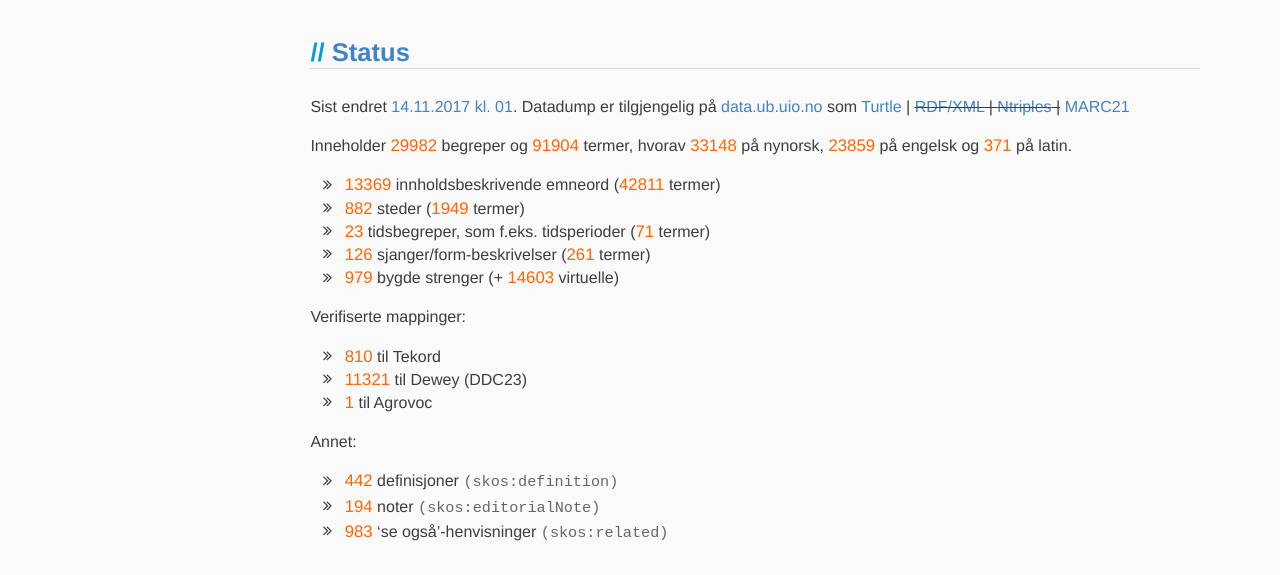
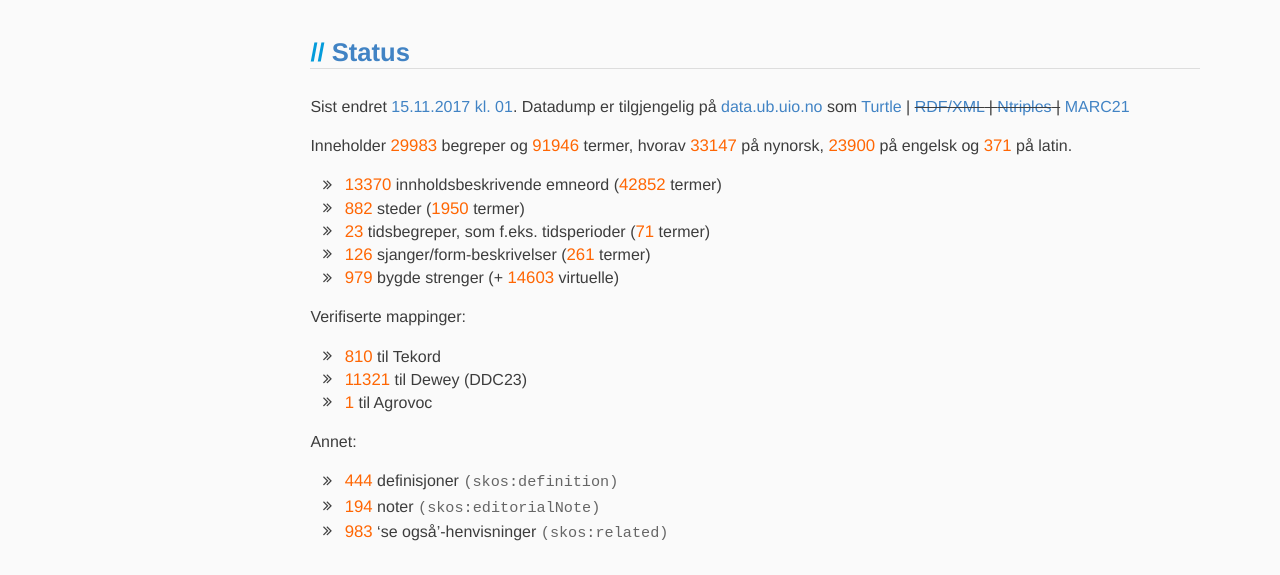
Before and after one commit to realfagstermer/realfagstermer.github.io, a Jekyll site: the page built from index.html, in a window 1280 px wide and 900 px high. Shown: the part 174-749 px from the top of the window. Built offline with Jekyll 4.4.1, drawn with Linux system fonts in a browser that asks for light colours; nearby versions of some CDN libraries; library files that are not in the unit come from our copies.

Commit message:
Update stats

```diff
--- a/_data/stats_current.json
+++ b/_data/stats_current.json
@@ -1,6 +1,6 @@
 {
-  "concepts": 29982,
-  "conceptsWithoutStrings": 14400,
+  "concepts": 29983,
+  "conceptsWithoutStrings": 14401,
   "facets": {
     "CompoundConcept": {
       "concepts": 979,
@@ -32,12 +32,12 @@
       },
       "concepts": 882,
       "prefLabels": {
-        "en": 835,
+        "en": 836,
         "la": 1,
         "nb": 882,
         "nn": 11
       },
-      "terms": 1949
+      "terms": 1950
     },
     "Time": {
       "altLabels": {
@@ -57,19 +57,19 @@
     },
     "Topic": {
       "altLabels": {
-        "en": 1572,
+        "en": 1596,
         "la": 24,
-        "nb": 4333,
-        "nn": 5340
+        "nb": 4334,
+        "nn": 5341
       },
-      "concepts": 13369,
+      "concepts": 13370,
       "prefLabels": {
-        "en": 5646,
+        "en": 5662,
         "la": 346,
-        "nb": 13367,
-        "nn": 12183
+        "nb": 13368,
+        "nn": 12181
       },
-      "terms": 42811
+      "terms": 42852
     },
     "VirtualCompoundConcept": {
       "concepts": 14603,
@@ -79,10 +79,10 @@
   },
   "features": {
     "broadMatch": 1537,
-    "closeMatch": 9492,
-    "definition": 442,
+    "closeMatch": 9493,
+    "definition": 444,
     "editorialNote": 194,
-    "exactMatch": 3590,
+    "exactMatch": 3589,
     "narrowMatch": 0,
     "related": 983,
     "relatedMatch": 2868
@@ -93,11 +93,11 @@
     "tekord": 810
   },
   "terms": {
-    "_sum": 91904,
-    "en": 23859,
+    "_sum": 91946,
+    "en": 23900,
     "la": 371,
-    "nb": 34526,
-    "nn": 33148
+    "nb": 34528,
+    "nn": 33147
   },
-  "ts": 1510621872
+  "ts": 1510708287
 }
```
Also changed, not shown: _data/stats.json.
